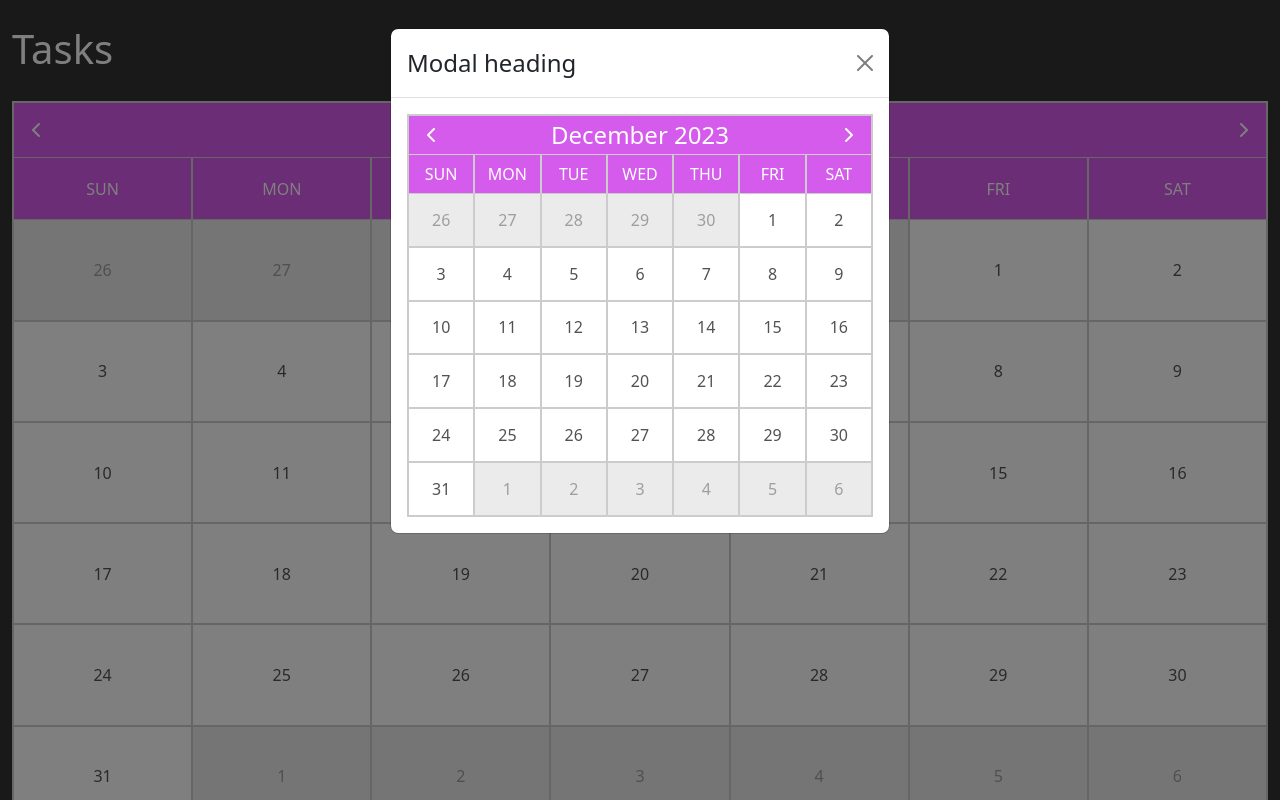
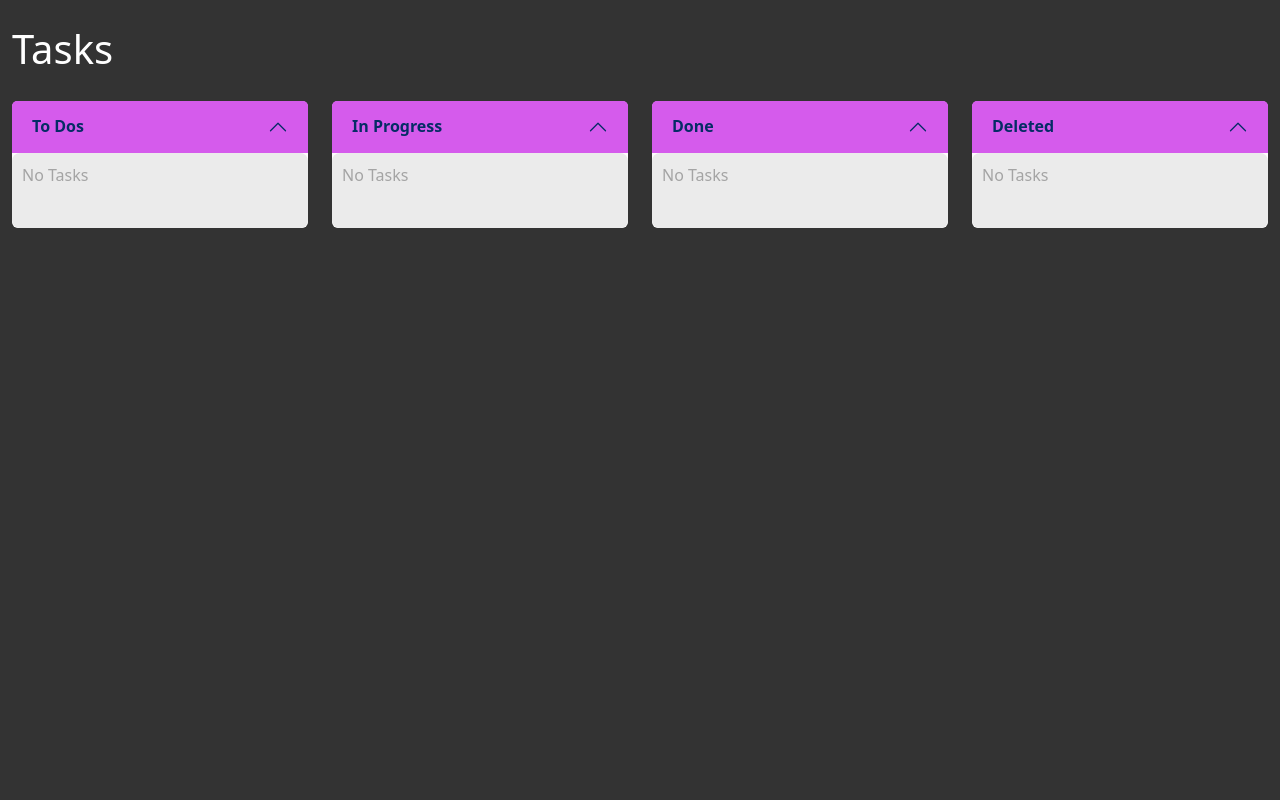
Before and after one commit to ktktbouzu/taskme, a React (Create React App) app: page / in a window 1280 px wide. Built offline with nearby package versions, Linux system fonts and the light colour scheme.

Commit message:
TSK-005: Remove test implementation of calendar

```diff
--- a/src/components/Board/index.tsx
+++ b/src/components/Board/index.tsx
@@ -36,7 +36,6 @@ const Board = (props: BoardProps) => {
         <Row>
           <Col>
             {/** Calendar */}
-            <Calendar />
           </Col>
         </Row>
         <Row>
@@ -53,7 +52,7 @@ const Board = (props: BoardProps) => {
           ))}
         </Row>
       </Container>
-      <Modal show={true}>
+      <Modal show={false}>
         <Modal.Header closeButton>
           <Modal.Title>Modal heading</Modal.Title>
         </Modal.Header>
```
